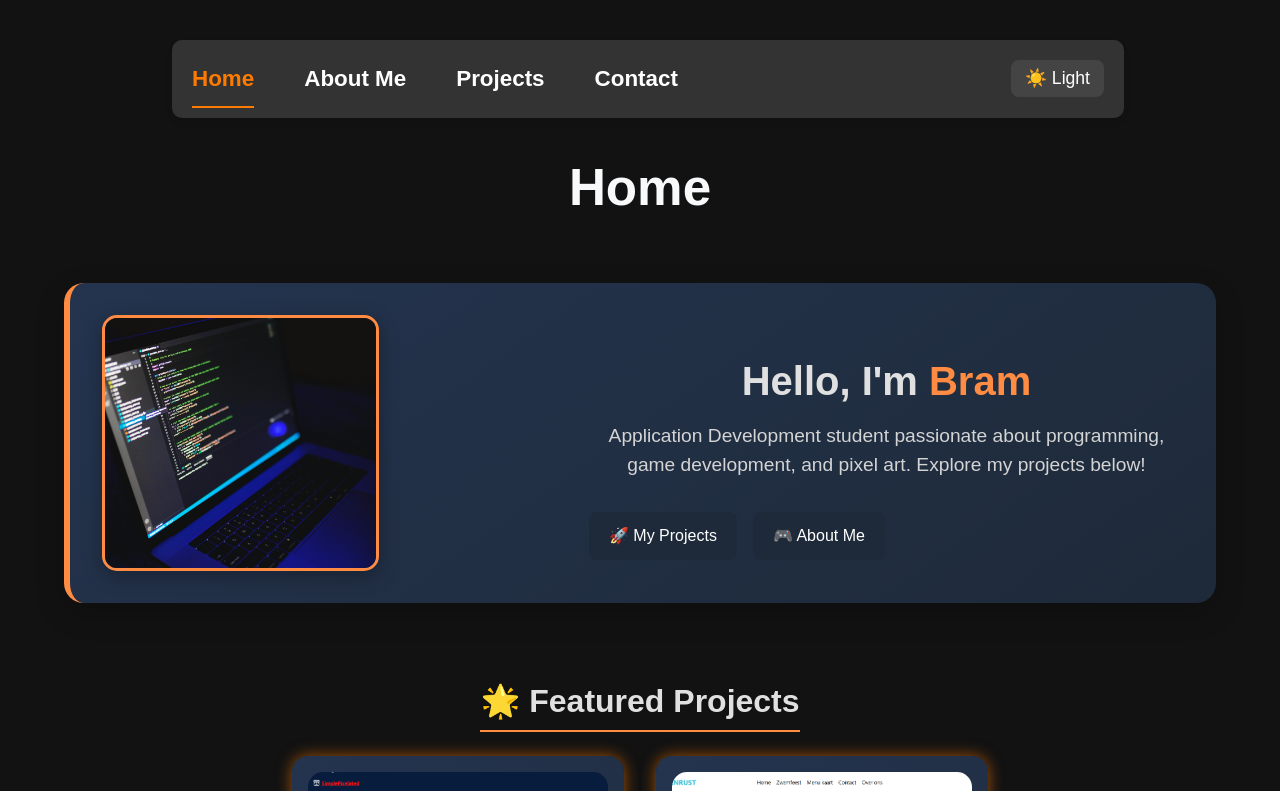
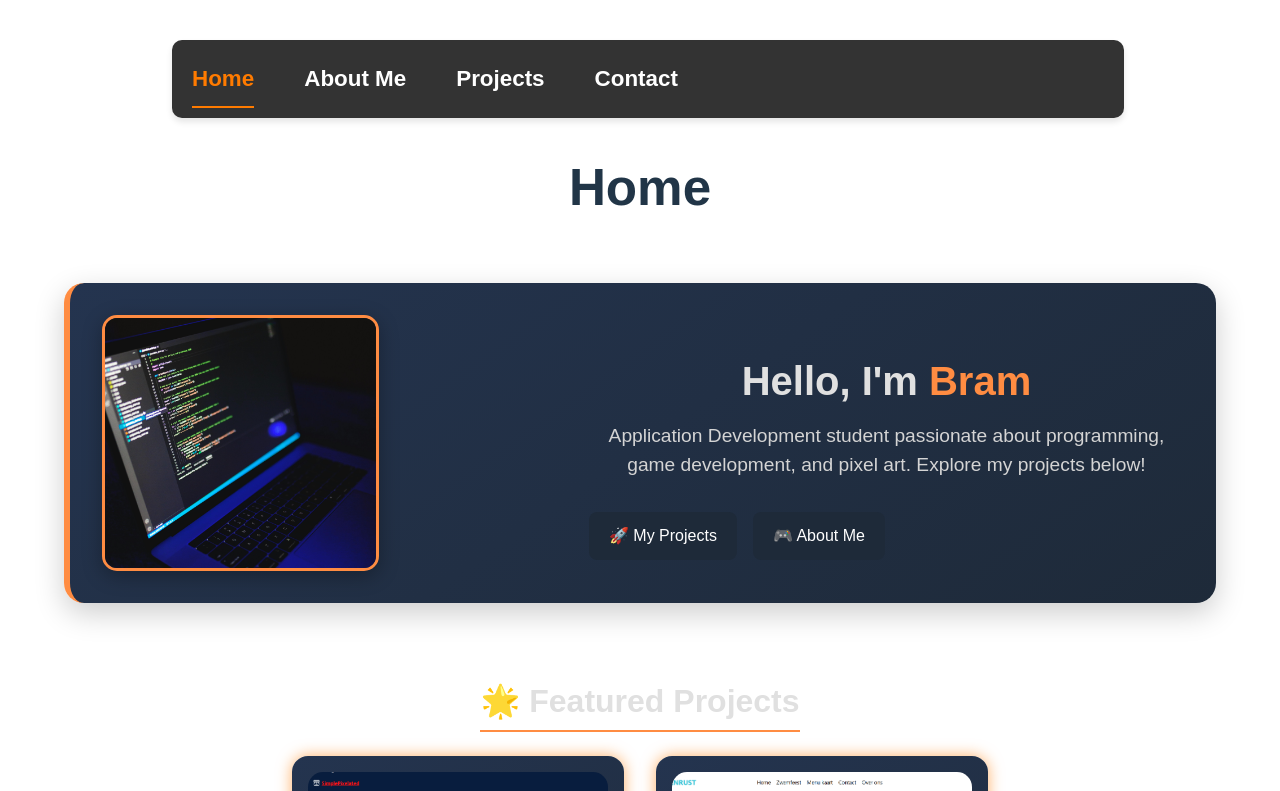
Before and after one commit to Bram-VE/my-portfolio, a React (Vite) app: page / in a window 1280 px wide. Shown: the top 791 px of the page. Built offline with nearby package versions, Linux system fonts and the light colour scheme.

Commit message:
Updated CV

```diff
--- a/src/components/layout_template.jsx
+++ b/src/components/layout_template.jsx
@@ -1,5 +1,4 @@
 import { Link, useLocation } from "react-router-dom";
-import { useEffect, useState } from "react";
 import { FontAwesomeIcon } from "@fortawesome/react-fontawesome";
 import { faGithub } from "@fortawesome/free-brands-svg-icons";
 import { faEnvelope } from "@fortawesome/free-solid-svg-icons";
@@ -8,14 +7,6 @@ import styles from "./layout_template.module.css";
 
 function Layout({ children, title }) {
     const location = useLocation();
-    const [theme, setTheme] = useState(() => localStorage.getItem('theme') || 'dark');
-
-    useEffect(() => {
-        document.body.setAttribute('data-theme', theme); // use data-theme attribute
-        localStorage.setItem('theme', theme);
-    }, [theme]);
-
-    const toggleTheme = () => setTheme(prev => (prev === 'dark' ? 'light' : 'dark'));
 
     return (
         <>
@@ -29,9 +20,6 @@ function Layout({ children, title }) {
                             <Link className={`${styles.navLink} ${location.pathname === '/projects' ? styles.active : ''}`} to="/projects">Projects</Link>
                             <Link className={`${styles.navLink} ${location.pathname === '/contact' ? styles.active : ''}`} to="/contact">Contact</Link>
                         </div>
-                        <button onClick={toggleTheme} className={styles.themeToggle}>
-                            {theme === 'dark' ? '☀️ Light' : '🌙 Dark'}
-                        </button>
                     </div>
                 </nav>
             </header>
```
Also changed, not shown: 1 other file (tests, documents, lock files or other folders).
